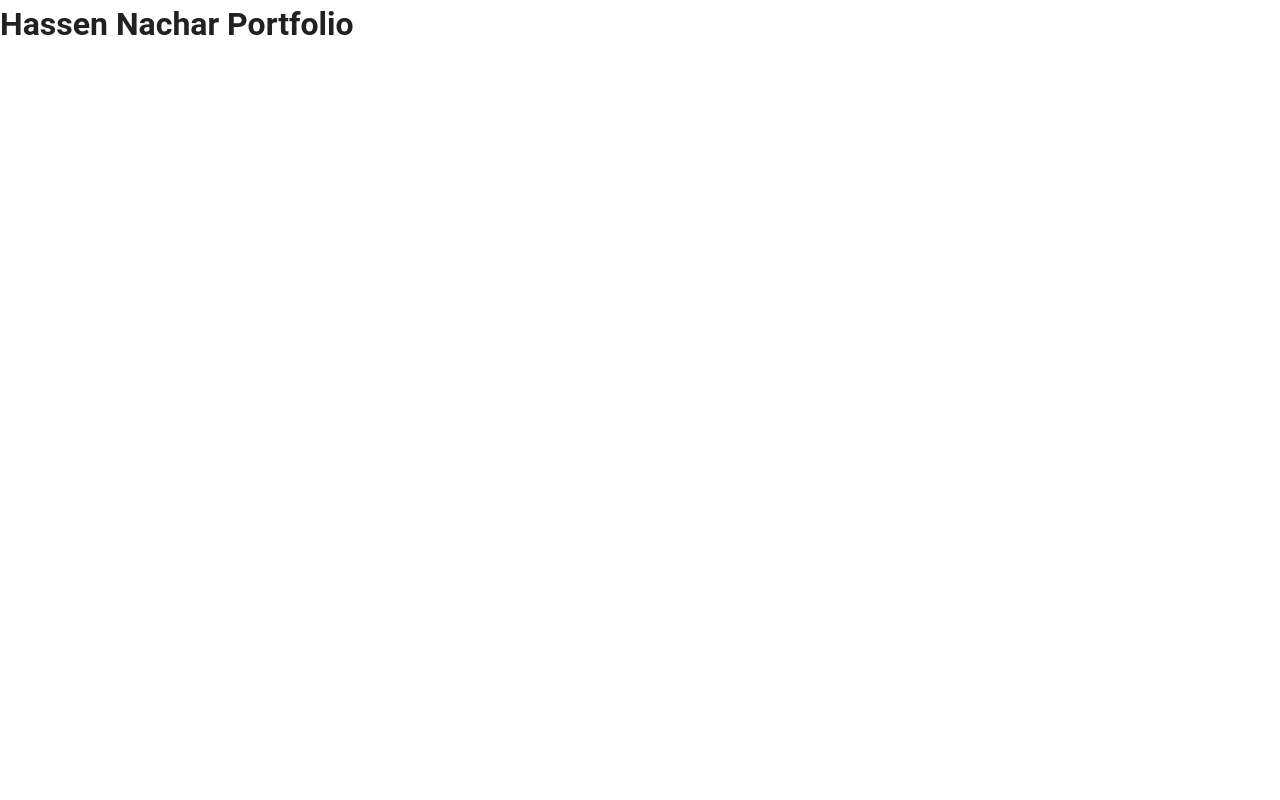
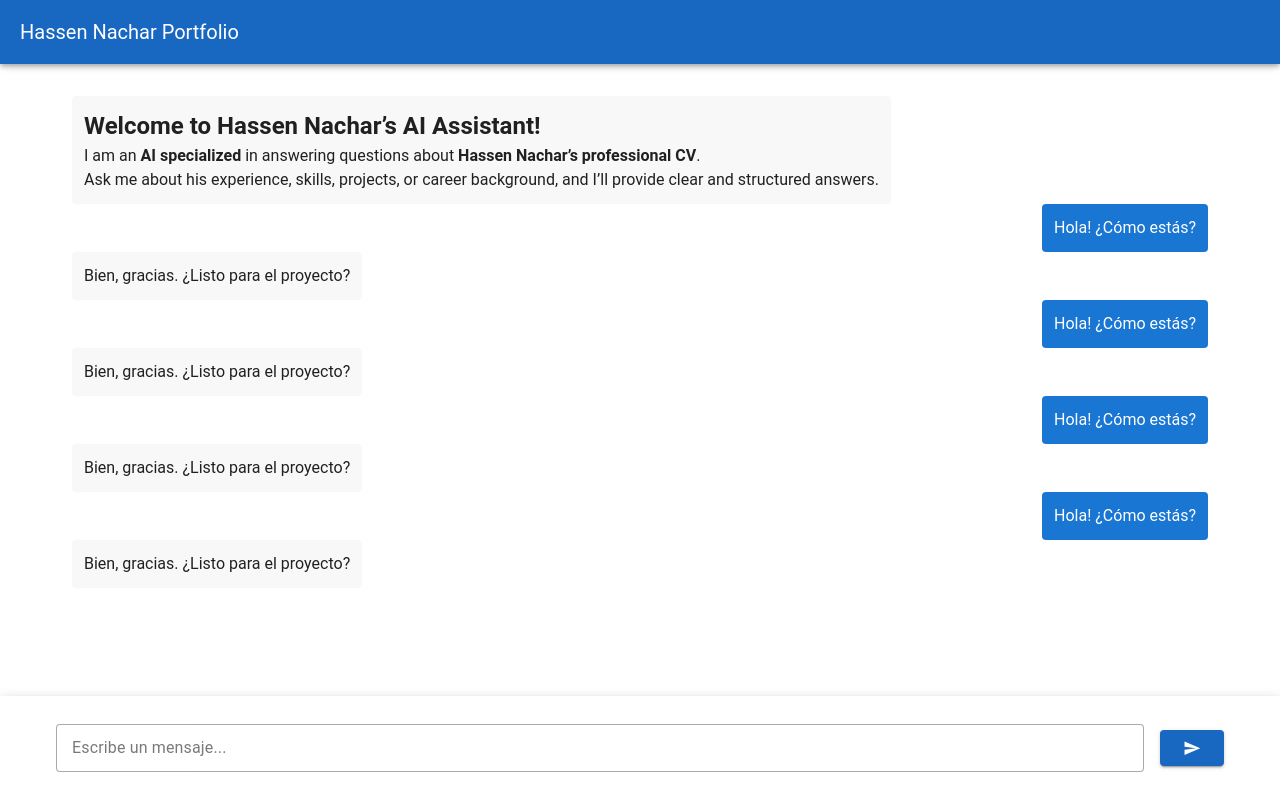
Before and after one commit to nachar/hassen-nachar-web, a Vue app: page / in a window 1280 px wide. Built offline with nearby package versions, Linux system fonts and the light colour scheme.

Commit message:
feat: chat component

```diff
--- a/src/App.vue
+++ b/src/App.vue
@@ -1,8 +1,10 @@
-<script setup></script>
+<script setup>
+import ChatComponent from '@/composables/components/ChatComponent.vue';
+</script>
 
 <template>
   <v-app>
-    <h1>Hassen Nachar <span>Portfolio</span></h1>
+    <ChatComponent />
   </v-app>
 </template>
 
--- /dev/null
+++ b/src/composables/components/ChatComponent.vue
@@ -0,0 +1,94 @@
+<template>
+  <v-main>
+    <v-app-bar color="primary">
+      <v-app-bar-title>Hassen Nachar <span>Portfolio</span></v-app-bar-title>
+    </v-app-bar>
+
+    <v-container class="fill-height d-flex flex-column">
+      <div class="flex-grow-1 overflow-y-auto pa-4 w-100">
+        <div
+          v-for="(msg, index) in messages"
+          :key="index"
+          class="d-flex"
+          :class="msg.type === 'question' ? 'justify-end' : 'justify-start'"
+        >
+          <div
+            :class="
+              msg.type === 'question' ? 'message message--question' : 'message message--answer'
+            "
+            class="rounded pa-3"
+          >
+            <div v-html="msg.text"></div>
+          </div>
+        </div>
+      </div>
+    </v-container>
+
+    <v-footer app fixed elevation="4" class="pa-3">
+      <v-container>
+        <div class="d-flex align-center">
+          <v-text-field
+            v-model="newMessage"
+            class="mr-4"
+            label="Escribe un mensaje..."
+            variant="outlined"
+            density="comfortable"
+            hide-details
+            clearable
+            @keyup.enter="sendMessage"
+          />
+          <v-btn color="primary" @click="sendMessage">
+            <v-icon>mdi-send</v-icon>
+          </v-btn>
+        </div>
+      </v-container>
+    </v-footer>
+  </v-main>
+</template>
+
+<script setup>
+import { ref } from 'vue';
+
+const messages = ref([
+  {
+    type: 'answer',
+    text: '<h2>Welcome to Hassen Nachar’s AI Assistant!</h2><p>I am an <b>AI specialized</b> in answering questions about <b>Hassen Nachar’s professional CV</b>.</p><p>Ask me about his experience, skills, projects, or career background, and I’ll provide clear and structured answers.</p>',
+  },
+  { type: 'question', text: '<p>Hola! ¿Cómo estás?</p>' },
+  { type: 'answer', text: '<p>Bien, gracias. ¿Listo para el proyecto?</p>' },
+  { type: 'question', text: '<p>Hola! ¿Cómo estás?</p>' },
+  { type: 'answer', text: '<p>Bien, gracias. ¿Listo para el proyecto?</p>' },
+  { type: 'question', text: '<p>Hola! ¿Cómo estás?</p>' },
+  { type: 'answer', text: '<p>Bien, gracias. ¿Listo para el proyecto?</p>' },
+  { type: 'question', text: '<p>Hola! ¿Cómo estás?</p>' },
+  { type: 'answer', text: '<p>Bien, gracias. ¿Listo para el proyecto?</p>' },
+]);
+
+const newMessage = ref('');
+
+function sendMessage() {
+  if (newMessage.value.trim() !== '') {
+    messages.value.push({ question: newMessage.value });
+    newMessage.value = '';
+    setTimeout(() => {
+      messages.value.push({ answer: 'Mensaje recibido ✅' });
+    }, 1000);
+  }
+}
+</script>
+
+<style scoped lang="scss">
+.fill-height {
+  height: 100vh;
+}
+
+.message {
+  &--question {
+    background-color: #1976d2;
+    color: white;
+  }
+  &--answer {
+    background-color: #f8f8f8;
+  }
+}
+</style>
```
